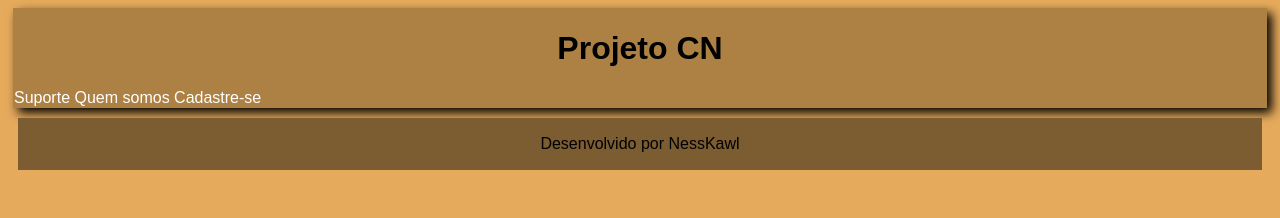
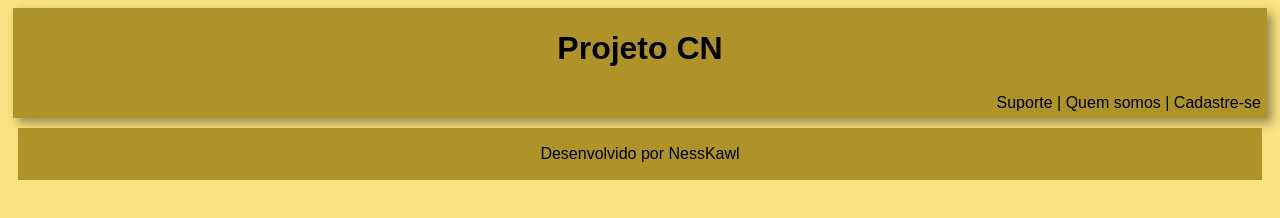
Before and after one commit to NessKawl/projeto-cn, a plain HTML site: page index.html in a window 1280 px wide. Drawn offline with Linux system fonts and the light colour scheme.

Commit message:
criei o projeto-cn e fiz algumas modificações

```diff
--- /dev/null
+++ b/cadastro/style.css
@@ -0,0 +1,60 @@
+@charset "UTF-8";
+
+* {
+    font: normal 1em Arial, Verdana, sans-serif;
+    margin: 0px;
+    padding: 0px;
+}
+
+:root {
+    --cor0: #615216;
+    --cor1: #FAE282;
+    --cor2: #E0BE34;
+    --cor3: #665923;
+    --cor4: #AD9328;
+}
+
+body {
+    background-color: var(--cor1);
+}
+
+main {
+    position: absolute;
+    background-image: linear-gradient(to bottom right, var(--cor0), var(--cor4));
+    padding: 10px;
+    width: 50vh;
+    height: 50vh;
+    border-radius: 5px;
+    box-shadow: 2px 2px 5px rgba(0, 0, 0, 0.445);
+
+    top: 50%;
+    left: 50%;
+    transform: translate(-50%, -50%);
+}
+
+main > h1 {
+    font-size: 1.5em;
+    text-align: center;
+    font-weight: bold;
+}
+
+section > input {
+    width: 250px;
+    display: block;
+    margin: auto;
+    margin-top: 10px;
+    margin-bottom: 10px;
+    padding: 2px;
+}
+
+section > button {
+    position: absolute;
+    font-weight: bold;
+    width: 250px;
+    display: block;
+    padding: 2px;
+
+    top: 90%;
+    left: 50%;
+    transform: translate(-50%, -50%);
+}
--- a/index.html
+++ b/index.html
@@ -10,9 +10,9 @@
     <header>
         <h1>Projeto CN</h1>
         <nav>
-            <a href="#">Suporte</a>
-            <a href="#">Quem somos</a>
-            <a href="#">Cadastre-se</a>
+            <a href="#">Suporte |</a>
+            <a href="#">Quem somos |</a>
+            <a href="cadastro/cadastro.html" target="_self">Cadastre-se</a>
         </nav>
     </header>
     <main>
--- a/style.css
+++ b/style.css
@@ -3,14 +3,24 @@
 * {
     font: normal 1em Arial, Verdana, sans-serif;
 }
+
+:root {
+    --cor0: #615216;
+    --cor1: #FAE282;
+    --cor2: #E0BE34;
+    --cor3: #665923;
+    --cor4: #AD9328;
+}
+
 body {
-    background-color: rgb(230, 170, 92);
+    background-color: var(--cor1);
 }
+
 header {
-    background-color: rgb(173, 128, 68);
+    background-color: var(--cor4);
     padding: 1px;
     margin: 5px;
-    box-shadow: black 5px 5px 10px;
+    box-shadow: rgba(0, 0, 0, 0.397) 5px 5px 10px;
 }
 
 header > h1 {
@@ -18,14 +28,23 @@ header > h1 {
     font: bolder 2em Arial, Verdana, sans-serif;
 }
 
+nav {
+    padding: 5px;
+    text-align: end;
+}
+
 nav > a {
     text-decoration: none;
-    color: white;
+    color: black;
+}
+
+nav > a:hover {
+    text-decoration: underline;
 }
 
 footer {
     text-align: center;
-    background-color: rgb(124, 92, 49);
+    background-color: var(--cor4);
     padding: 1px;
     margin: 10px;
 }
```
Also changed, not shown: cadastro/cadastro.html (added, +21 -0 lines).
